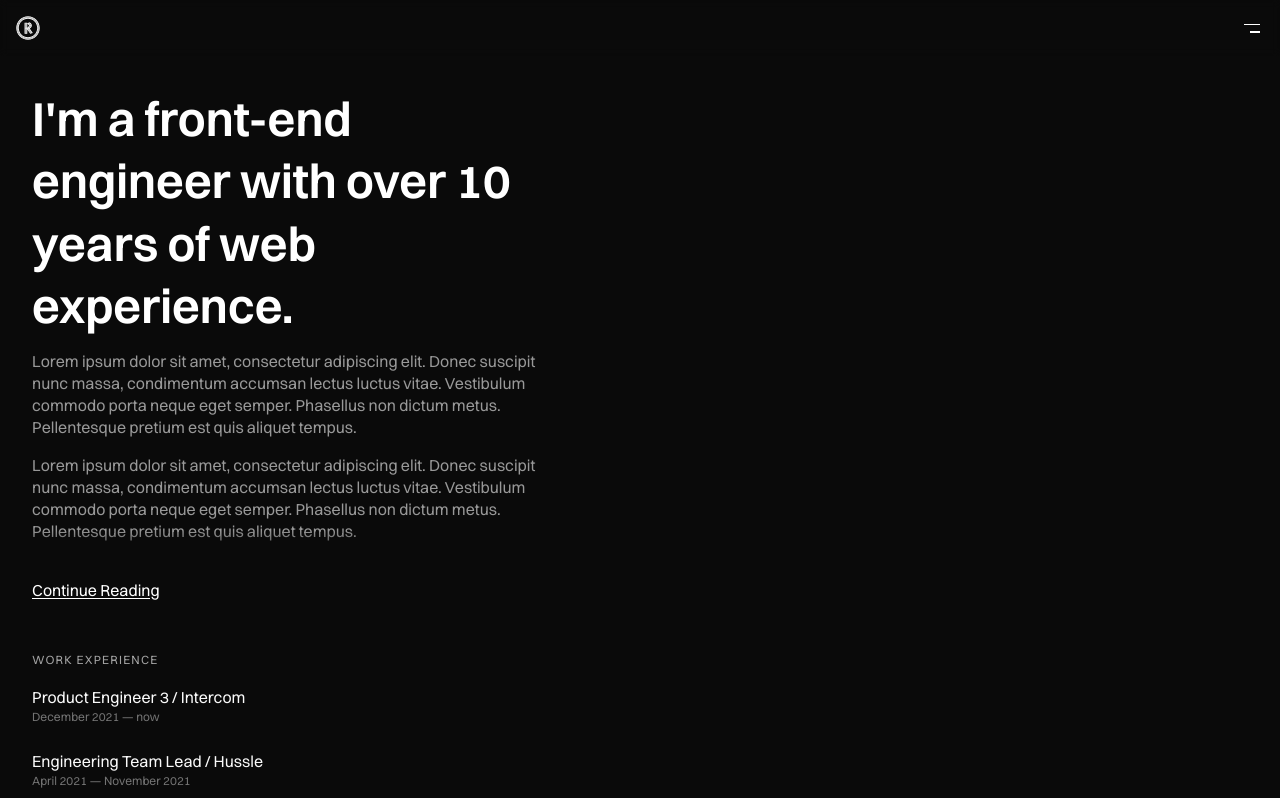
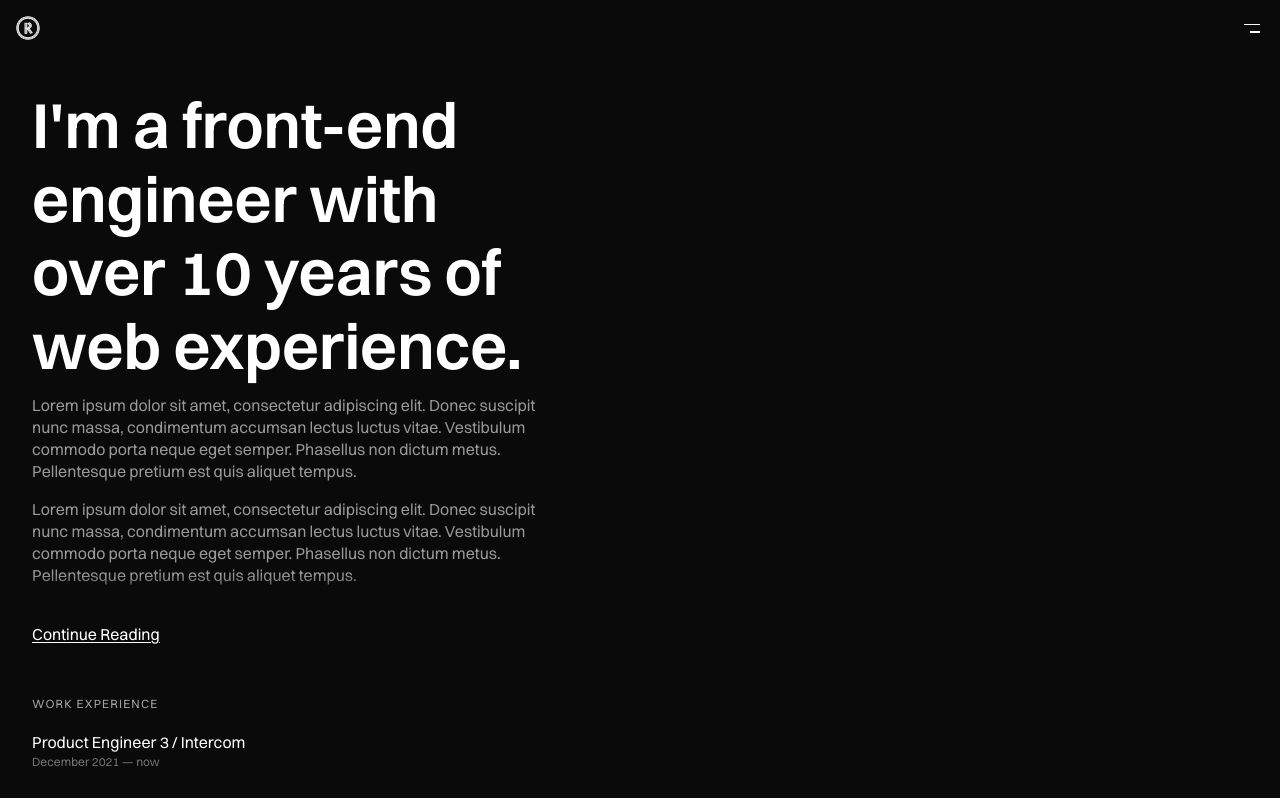
Before and after one commit to rathesDot/rathes.me, a Next.js app: page /about in a window 1280 px wide. Shown: the top 798 px of the page. Built offline with nearby package versions, Linux system fonts and the light colour scheme.

Commit message:
💄 Increase title sizes

```diff
--- a/src/components/typography/Heading.tsx
+++ b/src/components/typography/Heading.tsx
@@ -4,7 +4,7 @@ import { cva, cx, VariantProps } from "class-variance-authority"
 export const heading = cva("antialiased font-sans", {
   variants: {
     size: {
-      1: ["text-2xl", "font-semibold"],
+      1: ["text-[clamp(24px,7.5vw,64px)]", "font-semibold", "leading-[1.15]"],
       2: ["text-[clamp(20px,6.25vw,48px)]", "font-semibold", "leading-[1.3]"],
       3: ["text-sm", "font-semibold"],
       4: [
--- a/src/pages/about.tsx
+++ b/src/pages/about.tsx
@@ -36,7 +36,7 @@ const AboutMe: React.FC<React.PropsWithChildren<NextPage>> = () => {
     <PageLayout>
       <Meta title="About me" />
       <div className="max-w-xl p-8">
-        <Heading1 size={2}>
+        <Heading1>
           I'm a front-end engineer with over 10 years of web experience.
         </Heading1>
         <section className={readMore({ open })}>
--- a/src/pages/photos.tsx
+++ b/src/pages/photos.tsx
@@ -22,7 +22,7 @@ const Photos: NextPage = () => (
   <PageLayout>
     <Meta title="Work" />
     <section className="p-8">
-      <Heading1 size={2}>Photography</Heading1>
+      <Heading1>Photography</Heading1>
       <Paragraph>
         Lorem ipsum dolor sit amet, consectetur adipiscing elit. Donec suscipit
         nunc massa, condimentum accumsan lectus luctus vitae.
--- a/src/pages/reading.tsx
+++ b/src/pages/reading.tsx
@@ -37,7 +37,7 @@ const ReadingList: NextPage = () => {
       <Meta title="Reading" />
       <div className="max-w-xl flex-grow p-8">
         <section>
-          <Heading1 size={2}>Reading</Heading1>
+          <Heading1>Reading</Heading1>
           <Paragraph>
             Lorem ipsum dolor sit amet, consectetur adipiscing elit. Donec
             suscipit nunc massa, condimentum accumsan lectus luctus vitae.
--- a/src/pages/work.tsx
+++ b/src/pages/work.tsx
@@ -21,7 +21,7 @@ const Work: React.FC<React.PropsWithChildren<NextPage>> = () => {
     <PageLayout>
       <section className="max-w-xl p-8">
         <Meta title="Work" />
-        <Heading1 size={2}>My work</Heading1>
+        <Heading1>My work</Heading1>
         <Paragraph>
           I work as a product engineer at Intercom at the moment, but I also
           love to work on side projects. They do not necessarily have to be
--- a/src/pages/writing.tsx
+++ b/src/pages/writing.tsx
@@ -43,7 +43,7 @@ const Writings: React.FC<
       <section className="max-w-xl p-8">
         <Meta title="Writings" />
         <section>
-          <Heading1 size={2}>Writing</Heading1>
+          <Heading1>Writing</Heading1>
           <Paragraph>
             From time to time, I do write. Sometime on my blog, but also on
             other blogs such as on{" "}
```
